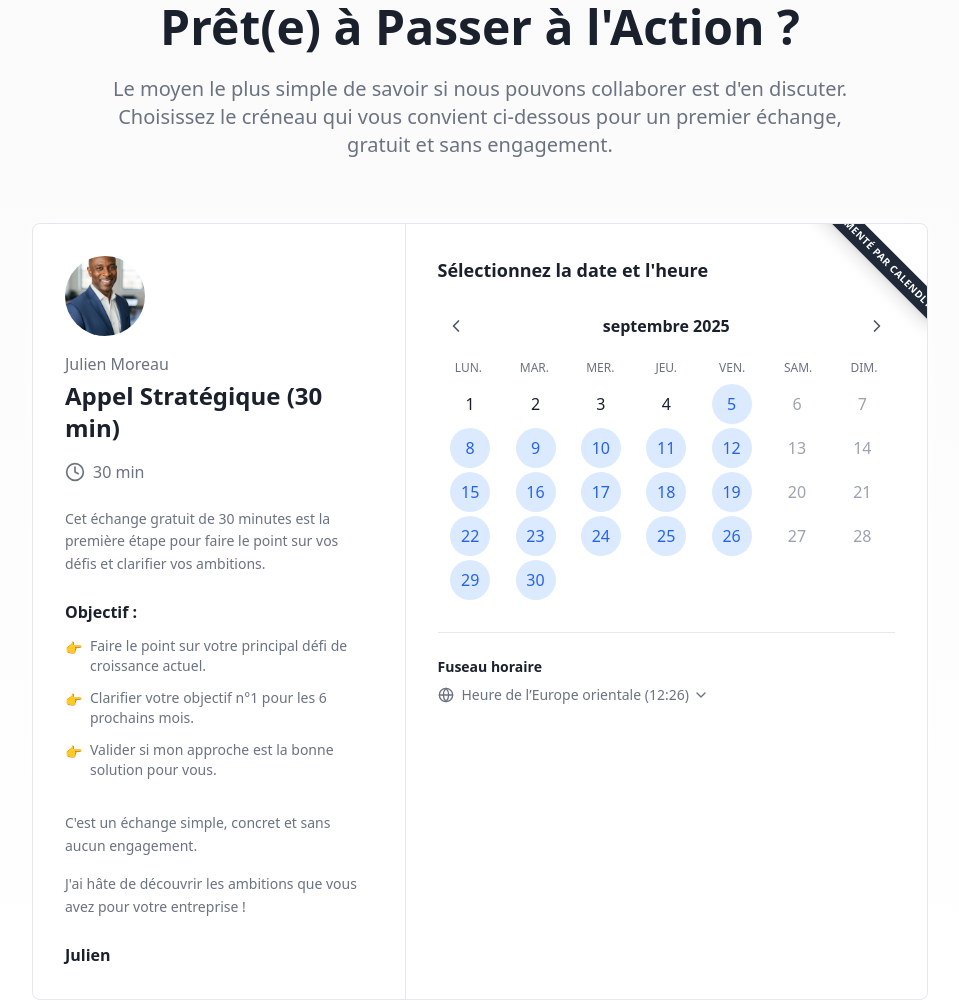
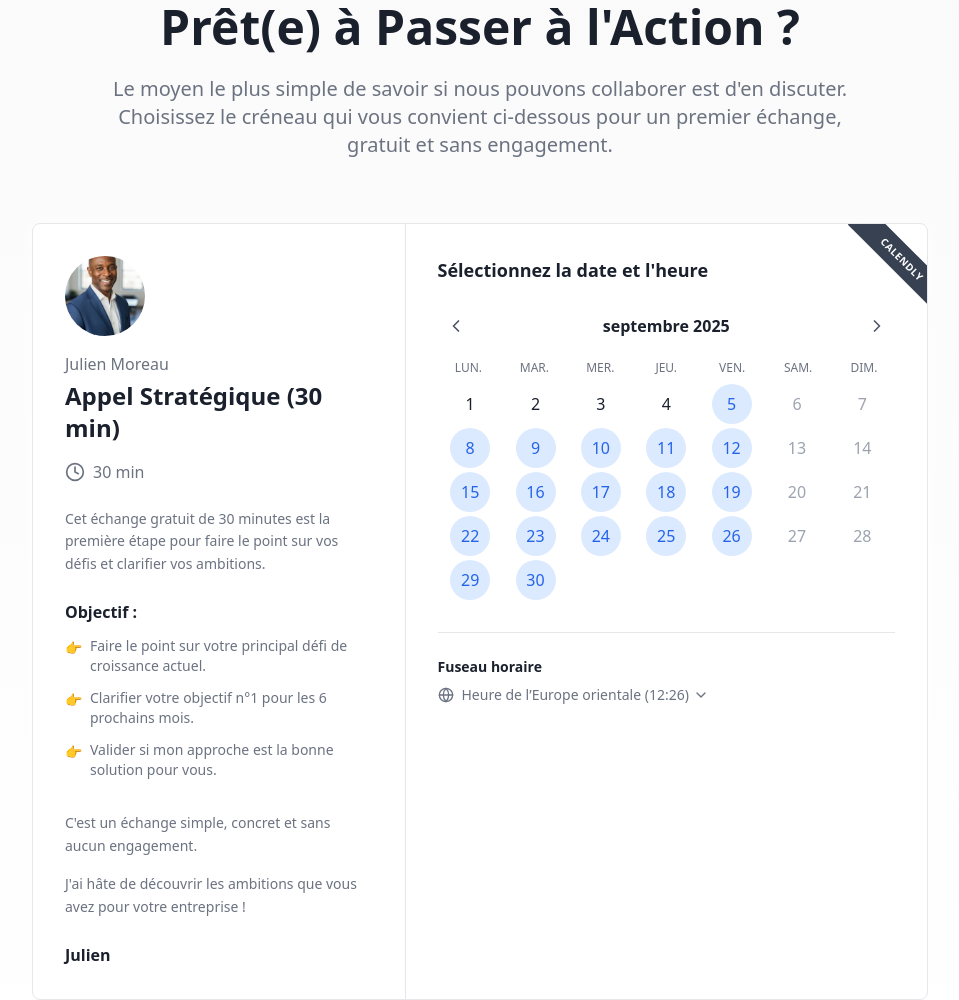
Before and after one commit to Clartem-agency/site-portfolio-07_coach-business-pour-tpe-pme, a plain HTML site: page index.html in a window 1280 px wide. Shown: the part 7226-8226 px from the top of the page, without its empty margins (160-1119 px from the left). Drawn offline with nearby package versions, Linux system fonts and the light colour scheme.

Commit message:
Update index.html

```diff
--- a/index.html
+++ b/index.html
@@ -560,7 +560,8 @@ ABOUT SECTION
                 </div>
             </section>
 
-                       <!-- =================================================================
+
+                        <!-- =================================================================
             CONTACT SECTION
             ================================================================== -->
             <section id="contact" class="py-20 bg-gradient-section">
@@ -572,13 +573,7 @@ ABOUT SECTION
                         </div>
 
                         <!-- Calendly Widget Start -->
-                        <div class="bg-card rounded-lg shadow-card overflow-hidden relative border border-gray-200">
-
-                            <!-- CORRIGÉ : Calendly Badge -->
-                            <a href="https://calendly.com" target="_blank" rel="noopener noreferrer" class="absolute block w-44 text-center -right-[43px] top-[22px] rotate-45 bg-gray-800 text-white text-[10px] font-bold uppercase tracking-wider py-1 shadow-lg">
-                                Alimenté par Calendly
-                            </a>
-
+                        <div class="bg-card rounded-lg shadow-card overflow-hidden border border-gray-200">
                             <div class="grid md:grid-cols-12">
                                 <!-- Left Panel: Information -->
                                 <div class="md:col-span-5 p-8 border-r border-gray-200">
@@ -587,7 +582,7 @@ ABOUT SECTION
                                     <h3 class="text-2xl font-bold text-primary mt-1 mb-4">Appel Stratégique (30 min)</h3>
 
                                     <div class="flex items-center text-muted-foreground mb-6">
-                                        <svg xmlns="http://www.w.org/2000/svg" width="24" height="24" viewBox="0 0 24 24" fill="none" stroke="currentColor" stroke-width="2" stroke-linecap="round" stroke-linejoin="round" class="w-5 h-5 mr-2"><circle cx="12" cy="12" r="10"></circle><polyline points="12 6 12 12 16 14"></polyline></svg>
+                                        <svg xmlns="http://www.w3.org/2000/svg" width="24" height="24" viewBox="0 0 24 24" fill="none" stroke="currentColor" stroke-width="2" stroke-linecap="round" stroke-linejoin="round" class="w-5 h-5 mr-2"><circle cx="12" cy="12" r="10"></circle><polyline points="12 6 12 12 16 14"></polyline></svg>
                                         <span>30 min</span>
                                     </div>
 
@@ -623,7 +618,15 @@ ABOUT SECTION
                                 </div>
 
                                 <!-- Right Panel: Calendar -->
-                                <div class="md:col-span-7 p-6 md:p-8">
+                                <div class="md:col-span-7 p-6 md:p-8 relative overflow-hidden">
+
+                                    <!-- CORRIGÉ : Calendly Badge -->
+                                    <a href="https://calendly.com" target="_blank" rel="noopener noreferrer"
+                                       class="absolute text-center text-white font-bold uppercase tracking-wider"
+                                       style="top: 22px; right: -38px; transform: rotate(45deg); background-color: #374151; font-size: 10px; padding: 6px 35px;">
+                                         Calendly
+                                    </a>
+
                                     <h4 class="text-lg font-bold text-primary mb-6">Sélectionnez la date et l'heure</h4>
 
                                     <div class="calendar">
@@ -697,6 +700,7 @@ ABOUT SECTION
                     </div>
                 </div>
             </section>
+
 
             <!-- =================================================================
             FOOTER SECTION
```
